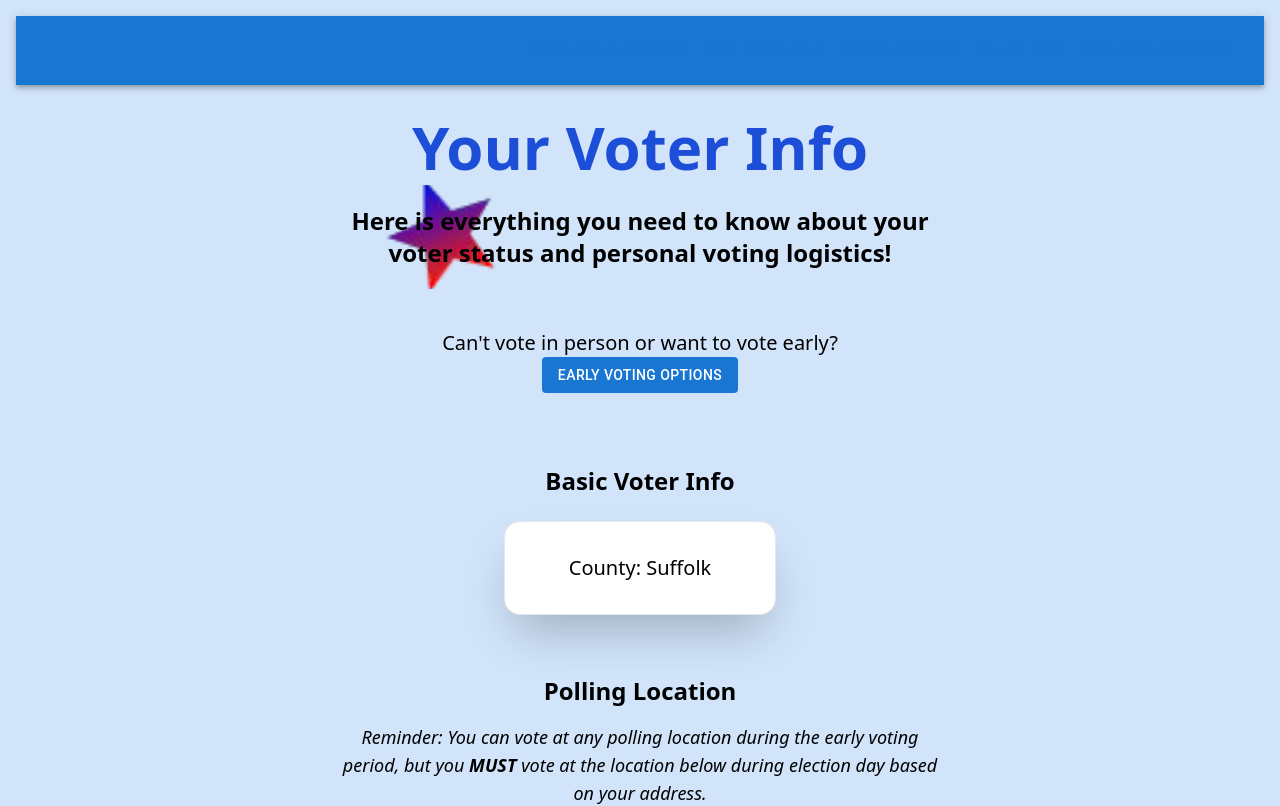
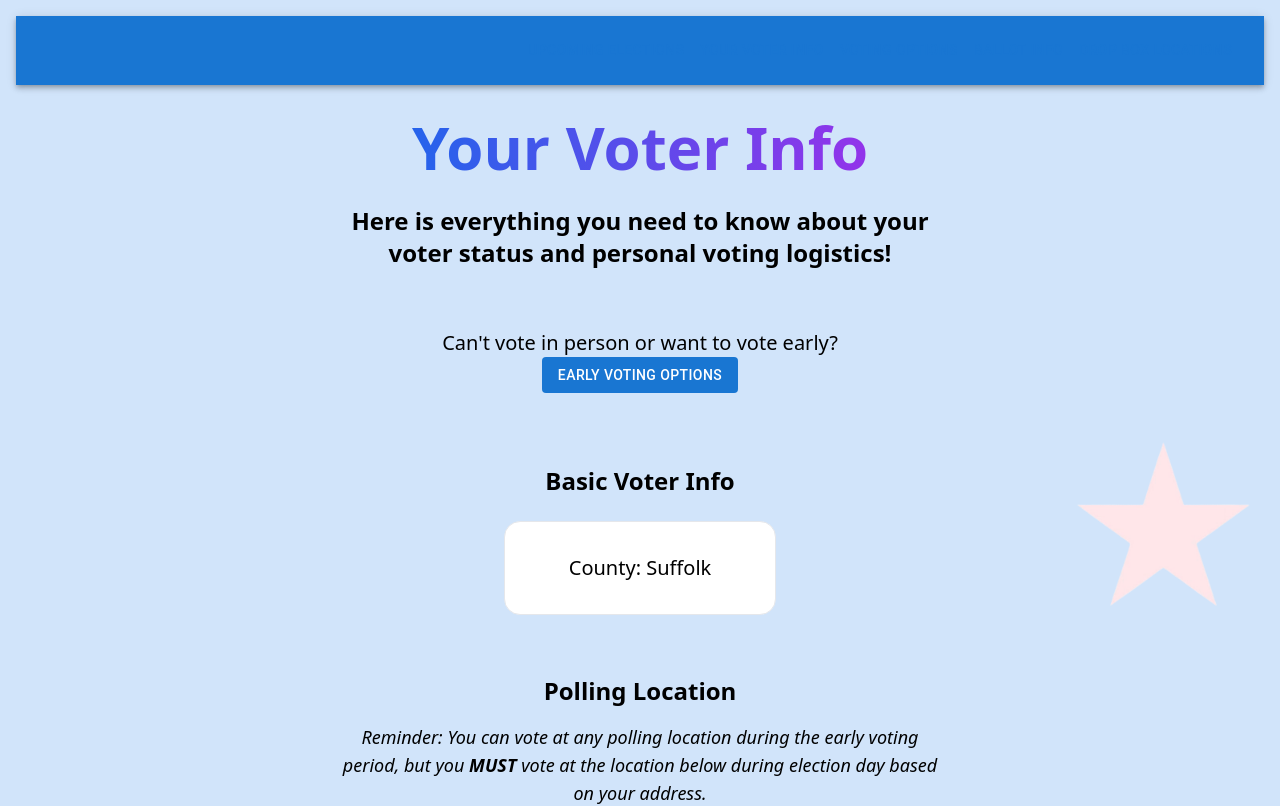
Before and after one commit to BU-Spark/pitne-voter-app, a Next.js app in the folder client/: page /voterInfo in a window 1280 px wide. Shown: the top 806 px of the page. Built offline with nearby package versions, Linux system fonts and the light colour scheme.

Commit message:
Styling changes to voter info

```diff
--- a/client/src/components/nav/NavBar.tsx
+++ b/client/src/components/nav/NavBar.tsx
@@ -77,6 +77,7 @@ function NavBar() {
               setActivePage('Upcoming Elections');
               router.push('/upcomingElections')
             }}
+
           >
             Boston Voter
           </Typography>
--- a/client/src/pages/upcomingElections/index.tsx
+++ b/client/src/pages/upcomingElections/index.tsx
@@ -14,7 +14,7 @@ export default function UpcomingElections() {
             <NavBar />
             <div className='flex flex-col justify-center items-center p-4 text-center'>
                <div className='flex items-center'>
-                <h1 className='text-blue-700 font-bold text-7xl'>LET&#39;S VOTE! </h1>
+                <h1 className='text-blue-700 font-bold text-6xl bg-gradient-to-r from-blue-600 to-purple-600 bg-clip-text text-transparent'>LET&#39;S VOTE! </h1>
                 <img src='/StarColor.png' alt='Star' className='ml-4 w-24 h-24' />
                 </div>
                 <p className='font-semibold text-xl p-5'>The most important information about Boston&#39;s municipal elections to help you navigate your voting journey</p>
--- a/client/src/pages/voterInfo/addressForm.tsx
+++ b/client/src/pages/voterInfo/addressForm.tsx
@@ -73,8 +73,8 @@ const AddressForm: React.FC = () => {
 
             {/* Address form */}
             <form onSubmit={handleSubmit} style={{ width: '100%', maxWidth: 600 }}>
-                <Grid container spacing={2}>
-                    <Grid item xs={12} sm={6}>
+                <Grid container spacing={2} >
+                    <Grid item xs={12} sm={6} >
                         <TextField
                         label="Street Number and Name"
                         variant="outlined"
--- a/client/src/pages/voterInfo/index.tsx
+++ b/client/src/pages/voterInfo/index.tsx
@@ -16,25 +16,25 @@ export default function VoterInfo() {
 
             {/* Header */}
             <div className='flex flex-col justify-center items-center p-4 text-center my-4'>
-                <h1 className='text-blue-700 font-bold text-6xl '>Your Voter Info</h1>
-                <h1 className='font-semibold text-2xl p-5 mt-2' style={{
-         backgroundImage: 'url(/StarColor.png)',
-         backgroundPosition: 'left center',
-         backgroundSize: '36%',
-         backgroundRepeat: 'no-repeat',
-     }}>Here is everything you need to know about your <br />voter status and personal voting logistics!</h1>
+                <h1 className='text-blue-700 font-bold text-6xl bg-gradient-to-r from-blue-600 to-purple-600 bg-clip-text text-transparent'>Your Voter Info</h1>
+                <h1 className='font-semibold text-2xl p-5 mt-2' >Here is everything you need to know about your <br />voter status and personal voting logistics!</h1>
                 <p className='text-xl mt-10'>Can&#39;t vote in person or want to vote early?</p>
                 <ButtonFill name='Early Voting Options' link='/votingOptions' className='p-4 mt-4 rounded-full bg-blue-700 text-white border-blue-800 ' />
             </div>
 
 
             {/* County (fixed for all Boston voters) */}
-            <div className='flex flex-col justify-center items-center p-4 my-6'>
+            <div className='flex flex-col justify-center items-center p-4 my-6' style={{
+         backgroundImage: 'url(/Star1.png)',
+         backgroundPosition: 'right center',
+         backgroundSize: 'contain',
+         backgroundRepeat: 'no-repeat',
+     }}>
                 <h1 className='font-semibold text-center my-4 text-2xl'>Basic Voter Info</h1>
             <div className='grid grid-cols-4 mt-1'>
                 <div className='md:col-span-1 hidden md:block'>
                 </div>
-                <div className="space-y-4 mx-10 my-1 p-8 rounded-2xl shadow-2xl border border-gray-200  col-span-4 lg:col-span-2 bg-white">
+                <div className="space-y-4 mx-10 my-1 p-8 rounded-2xl shadow-4xl border border-gray-200  col-span-4 lg:col-span-2 bg-white">
                     <div className="space-y-4 w-full px-4">
                         <div className="w-full px-4 text-center">
                             <p className='text-xl text-black-600 '>County: Suffolk</p>
```
Also changed, not shown: client/public/Star1.png (added).
